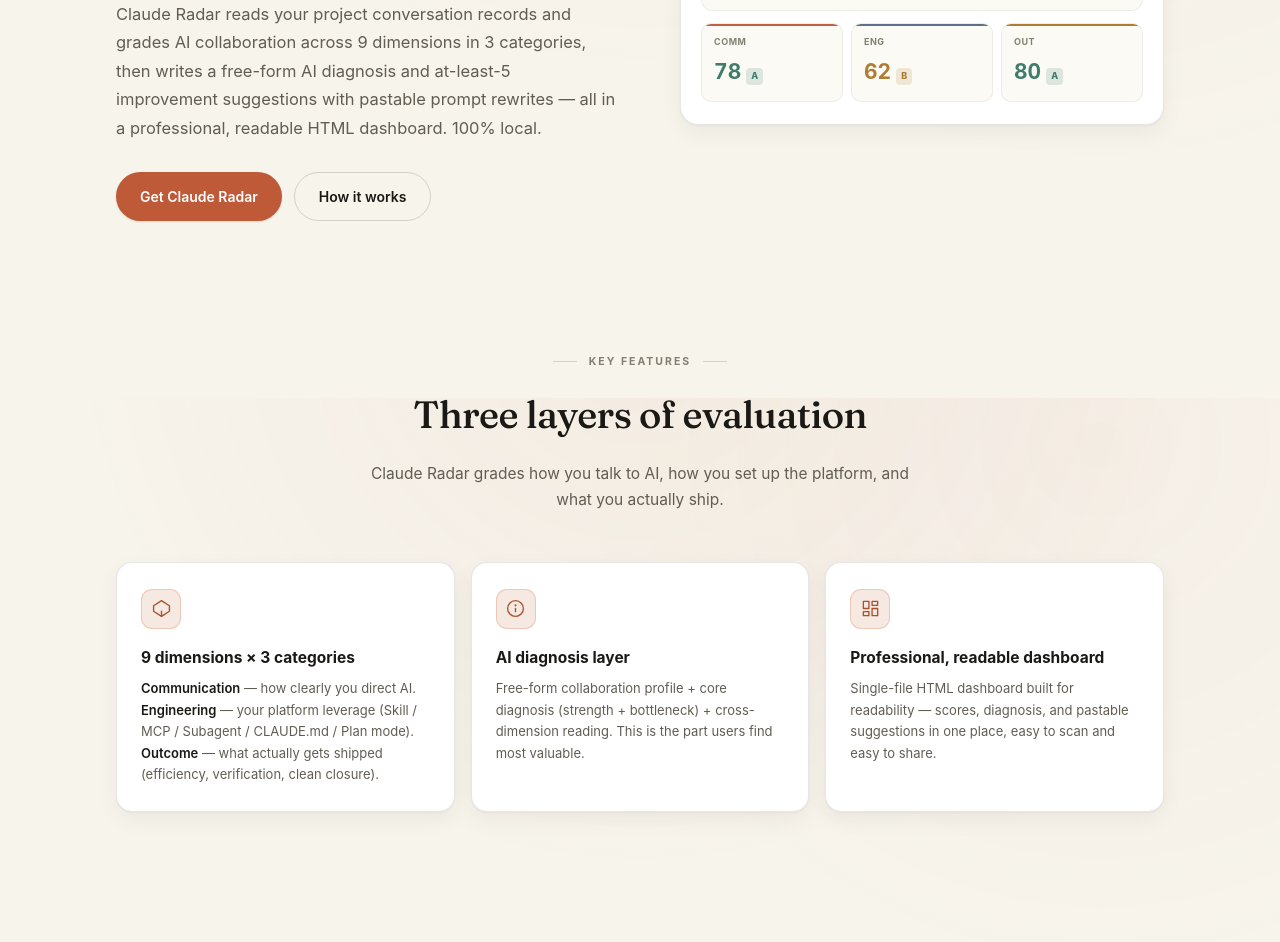
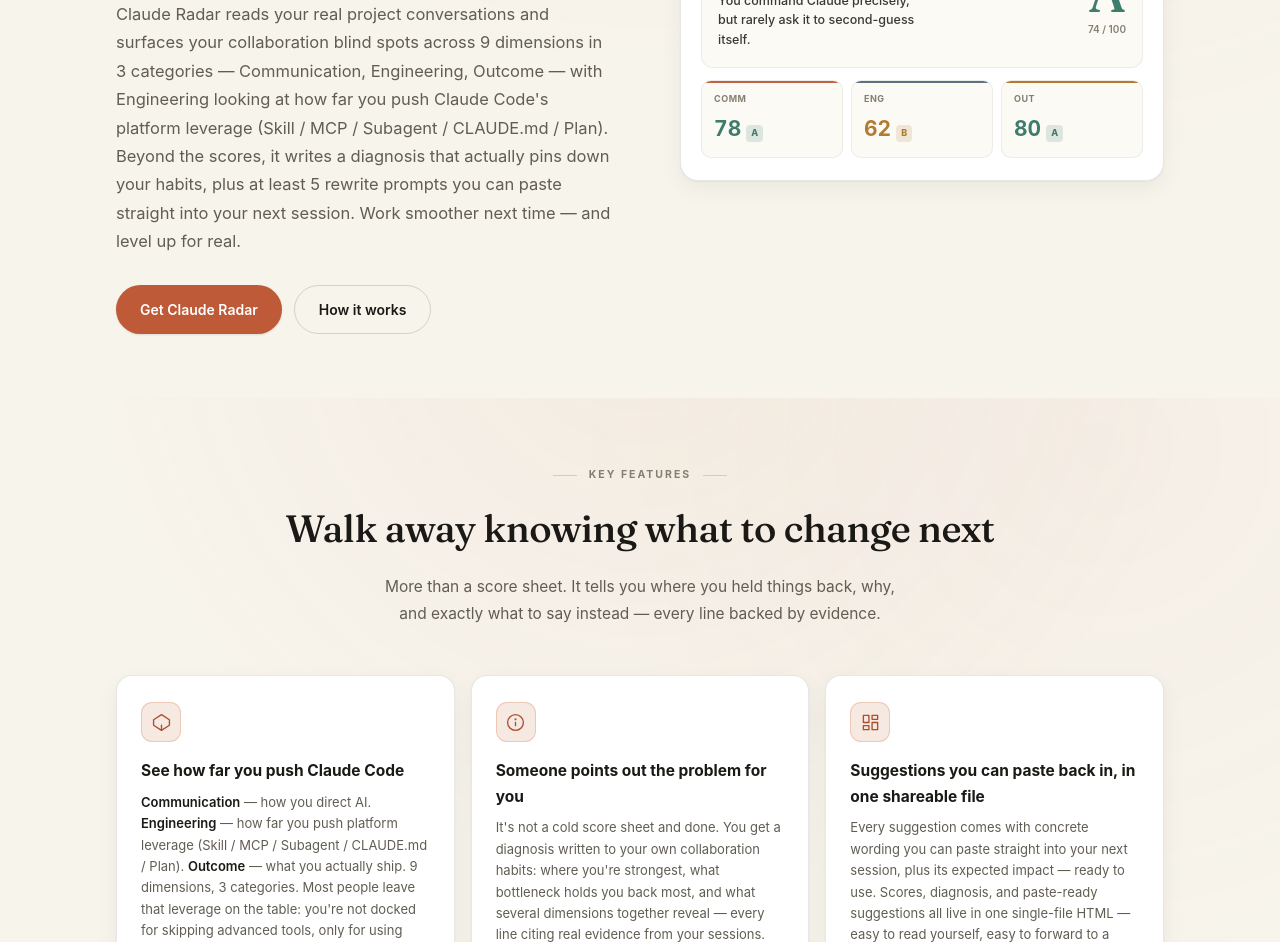
Before and after one commit to lemomo-ai/claude-radar, a plain HTML site: page docs/index.html in a window 1280 px wide. Shown: the part 402-1344 px from the top of the page. Drawn offline with Linux system fonts and the light colour scheme.

Commit message:
Rewrite landing copy to lead with user benefits (zh + en)

```diff
--- a/docs/index.html
+++ b/docs/index.html
@@ -369,8 +369,8 @@
   <section class="hero">
     <div class="hero-text">
       <div class="hero-badge"><span class="dot"></span><span data-en="CLAUDE CODE PLUGIN" data-zh="CLAUDE CODE 插件">CLAUDE CODE PLUGIN</span></div>
-      <h1 data-en="Decode how you<br><span class='g'>collaborate with AI.</span>" data-zh="解码你和 AI<br><span class='g'>的协作模式。</span>">Decode how you<br><span class="g">collaborate with AI.</span></h1>
-      <p class="hero-sub" data-en="Claude Radar reads your project conversation records and grades AI collaboration across 9 dimensions in 3 categories, then writes a free-form AI diagnosis and at-least-5 improvement suggestions with pastable prompt rewrites — all in a professional, readable HTML dashboard. 100% local." data-zh="Claude Radar 读取你的项目对话记录，从沟通力 / 工程力 / 成效 三大类 9 个维度评估，生成 AI 自由撰写的诊断和至少 5 条可直接粘贴的 prompt 改写建议，输出在一个专业可读的 HTML dashboard 中。全程本地。">Claude Radar reads your project conversation records and grades AI collaboration across 9 dimensions in 3 categories, then writes a free-form AI diagnosis and at-least-5 improvement suggestions with pastable prompt rewrites — all in a professional, readable HTML dashboard. 100% local.</p>
+      <h1 data-en="See exactly how<br><span class='g'>you work with Claude.</span>" data-zh="看清你和 Claude<br><span class='g'>到底配合得怎么样</span>">See exactly how<br><span class="g">you work with Claude.</span></h1>
+      <p class="hero-sub" data-en="Claude Radar reads your real project conversations and surfaces your collaboration blind spots across 9 dimensions in 3 categories — Communication, Engineering, Outcome — with Engineering looking at how far you push Claude Code's platform leverage (Skill / MCP / Subagent / CLAUDE.md / Plan). Beyond the scores, it writes a diagnosis that actually pins down your habits, plus at least 5 rewrite prompts you can paste straight into your next session. Work smoother next time — and level up for real." data-zh="Claude Radar 读你真实的项目对话，从沟通力、工程力、成效三类 9 个维度拉出你的协作短板——工程力这块专看你把 Claude Code 的平台杠杆（Skill / MCP / Subagent / CLAUDE.md / Plan）用到了几成。除了分数，它还会写一段戳到你本人的诊断，再给至少 5 条能直接粘回下次会话的改写话术。下次配合更顺，能力也跟着练上来。">Claude Radar reads your real project conversations and surfaces your collaboration blind spots across 9 dimensions in 3 categories — Communication, Engineering, Outcome — with Engineering looking at how far you push Claude Code's platform leverage (Skill / MCP / Subagent / CLAUDE.md / Plan). Beyond the scores, it writes a diagnosis that actually pins down your habits, plus at least 5 rewrite prompts you can paste straight into your next session. Work smoother next time — and level up for real.</p>
       <div class="hero-cta">
         <a href="https://github.com/LeifDiao/claude-radar" class="btn btn-sm btn-primary" data-en="Get Claude Radar" data-zh="免费使用">Get Claude Radar</a>
         <a href="https://github.com/LeifDiao/claude-radar/blob/main/docs/METHODOLOGY.md" class="btn btn-sm btn-ghost" id="ctaM" data-en="How it works" data-zh="评分原理">How it works</a>
@@ -429,30 +429,30 @@
   <section>
     <div class="stitle" data-en="Key Features" data-zh="核心特性">Key Features</div>
     <div class="sheading">
-      <h2 data-en="Three layers of evaluation" data-zh="三层评估">Three layers of evaluation</h2>
-      <p data-en="Claude Radar grades how you talk to AI, how you set up the platform, and what you actually ship." data-zh="Claude Radar 评估你怎么和 AI 说话、怎么搭建工程化环境、最终交付了什么。">Claude Radar grades how you talk to AI, how you set up the platform, and what you actually ship.</p>
+      <h2 data-en="Walk away knowing what to change next" data-zh="看完你就知道下一步该怎么改">Walk away knowing what to change next</h2>
+      <p data-en="More than a score sheet. It tells you where you held things back, why, and exactly what to say instead — every line backed by evidence." data-zh="不止给你一张分数表。它告诉你哪里拖了后腿、为什么，以及具体该换成什么说法——而且句句有据可查。">More than a score sheet. It tells you where you held things back, why, and exactly what to say instead — every line backed by evidence.</p>
     </div>
     <div class="new-cards">
       <div class="ncard">
         <div class="ncard-icon">
           <svg viewBox="0 0 24 24"><polygon points="12 2 22 8.5 22 15.5 12 22 2 15.5 2 8.5"/><polyline points="12 22 12 15.5"/></svg>
         </div>
-        <h3 data-en="9 dimensions × 3 categories" data-zh="9 维 × 3 类">9 dimensions × 3 categories</h3>
-        <p data-en="<strong>Communication</strong> — how clearly you direct AI. <strong>Engineering</strong> — your platform leverage (Skill / MCP / Subagent / CLAUDE.md / Plan mode). <strong>Outcome</strong> — what actually gets shipped (efficiency, verification, clean closure)." data-zh="<strong>沟通力</strong> —— 你怎么用文字驱动 AI。<strong>工程力</strong> —— 你对平台杠杆的使用（Skill / MCP / Subagent / CLAUDE.md / Plan 模式）。<strong>成效</strong> —— 实际产出（效率、验证、收尾）。"><strong>Communication</strong> — how clearly you direct AI. <strong>Engineering</strong> — your platform leverage (Skill / MCP / Subagent / CLAUDE.md / Plan mode). <strong>Outcome</strong> — what actually gets shipped (efficiency, verification, clean closure).</p>
+        <h3 data-en="See how far you push Claude Code" data-zh="看清你把 Claude Code 用到几成">See how far you push Claude Code</h3>
+        <p data-en="<strong>Communication</strong> — how you direct AI. <strong>Engineering</strong> — how far you push platform leverage (Skill / MCP / Subagent / CLAUDE.md / Plan). <strong>Outcome</strong> — what you actually ship. 9 dimensions, 3 categories. Most people leave that leverage on the table: you're not docked for skipping advanced tools, only for using them badly — endless retries, Plans opened then abandoned." data-zh="<strong>沟通力</strong>看你怎么用文字驱动 AI，<strong>工程力</strong>专看你把平台杠杆（Skill / MCP / Subagent / CLAUDE.md / Plan）用到几成，<strong>成效</strong>看你真正交付了什么——三类 9 维。这些平台能力大多数人都没用足：没用高级工具不扣分，用了却没用好（反复 retry、Plan 进了又抛）才扣分。"><strong>Communication</strong> — how you direct AI. <strong>Engineering</strong> — how far you push platform leverage (Skill / MCP / Subagent / CLAUDE.md / Plan). <strong>Outcome</strong> — what you actually ship. 9 dimensions, 3 categories. Most people leave that leverage on the table: you're not docked for skipping advanced tools, only for using them badly — endless retries, Plans opened then abandoned.</p>
       </div>
       <div class="ncard">
         <div class="ncard-icon">
           <svg viewBox="0 0 24 24"><circle cx="12" cy="12" r="10"/><path d="M12 16v-4"/><circle cx="12" cy="8" r="0.5" fill="currentColor"/></svg>
         </div>
-        <h3 data-en="AI diagnosis layer" data-zh="AI 诊断层">AI diagnosis layer</h3>
-        <p data-en="Free-form collaboration profile + core diagnosis (strength + bottleneck) + cross-dimension reading. This is the part users find most valuable." data-zh="自由格式协作画像 + 核心诊断（优势 + 瓶颈）+ 维度交叉解读。这是用户最看重的部分。">Free-form collaboration profile + core diagnosis (strength + bottleneck) + cross-dimension reading. This is the part users find most valuable.</p>
+        <h3 data-en="Someone points out the problem for you" data-zh="分数之外，有人替你点出问题">Someone points out the problem for you</h3>
+        <p data-en="It's not a cold score sheet and done. You get a diagnosis written to your own collaboration habits: where you're strongest, what bottleneck holds you back most, and what several dimensions together reveal — every line citing real evidence from your sessions. This is the part users value most." data-zh="不是甩给你一张冷冰冰的分数表就完。你会拿到一段贴着你本人协作习惯写的诊断：最强的一项在哪、最拖后腿的瓶颈是什么、几个维度合起来又说明了什么——每句话都引用你会话里的真实证据。这也是用户最看重的部分。">It's not a cold score sheet and done. You get a diagnosis written to your own collaboration habits: where you're strongest, what bottleneck holds you back most, and what several dimensions together reveal — every line citing real evidence from your sessions. This is the part users value most.</p>
       </div>
       <div class="ncard">
         <div class="ncard-icon">
           <svg viewBox="0 0 24 24"><rect x="3" y="3" width="7" height="9"/><rect x="14" y="3" width="7" height="5"/><rect x="14" y="12" width="7" height="9"/><rect x="3" y="16" width="7" height="5"/></svg>
         </div>
-        <h3 data-en="Professional, readable dashboard" data-zh="专业可读的 Dashboard">Professional, readable dashboard</h3>
-        <p data-en="Single-file HTML dashboard built for readability — scores, diagnosis, and pastable suggestions in one place, easy to scan and easy to share." data-zh="单文件 HTML dashboard，专为可读性设计 —— 分数、诊断、可粘贴建议集中在一处，易扫易分享。">Single-file HTML dashboard built for readability — scores, diagnosis, and pastable suggestions in one place, easy to scan and easy to share.</p>
+        <h3 data-en="Suggestions you can paste back in, in one shareable file" data-zh="建议能直接粘回去用，报告随手就能分享">Suggestions you can paste back in, in one shareable file</h3>
+        <p data-en="Every suggestion comes with concrete wording you can paste straight into your next session, plus its expected impact — ready to use. Scores, diagnosis, and paste-ready suggestions all live in one single-file HTML — easy to read yourself, easy to forward to a teammate." data-zh="每条改进建议都附一段能原样复制粘贴进下次会话的具体话术，外加预期影响——看完就能用。分数、诊断、可粘贴建议都收在一个单文件 HTML 里，自己看顺手，转发给同事也方便。">Every suggestion comes with concrete wording you can paste straight into your next session, plus its expected impact — ready to use. Scores, diagnosis, and paste-ready suggestions all live in one single-file HTML — easy to read yourself, easy to forward to a teammate.</p>
       </div>
     </div>
   </section>
@@ -462,7 +462,7 @@
     <div class="stitle" data-en="9 Dimensions × 3 Categories" data-zh="九维三类">9 Dimensions × 3 Categories</div>
     <div class="sheading">
       <h2 data-en="Measured, not guessed" data-zh="每一分都有据可查">Measured, not guessed</h2>
-      <p data-en="Every score traces back to specific signals in your session history. No black box, no vibes." data-zh="所有评分来自你会话历史中的真实信号 —— 不是 AI 的"感觉"。">Every score traces back to specific signals in your session history. No black box, no vibes.</p>
+      <p data-en="Every score traces back to specific signals in your session history. No black box, no vibes." data-zh="所有评分来自你会话历史中的真实信号 —— 不是 AI 的「感觉」。">Every score traces back to specific signals in your session history. No black box, no vibes.</p>
     </div>
     <div class="cats-grid">
       <!-- Communication -->
@@ -486,7 +486,7 @@
           <div class="cat-dim">
             <div class="cat-dim-name" data-en="Steering" data-zh="导航力">Steering</div>
             <div class="cat-dim-zh" data-en="Course Correction" data-zh="Steering">Course Correction</div>
-            <div class="cat-dim-desc" data-en="Precise corrections with reasoning, not 'that's wrong'" data-zh="带原因的精准纠正，不只是"不对，重来"">Precise corrections with reasoning, not "that's wrong"</div>
+            <div class="cat-dim-desc" data-en="Precise corrections with reasoning, not 'that's wrong'" data-zh="带原因的精准纠正，不只是「不对，重来」">Precise corrections with reasoning, not "that's wrong"</div>
           </div>
         </div>
       </div>
@@ -533,7 +533,7 @@
           <div class="cat-dim">
             <div class="cat-dim-name" data-en="Proof Check" data-zh="鉴定术">Proof Check</div>
             <div class="cat-dim-zh" data-en="Verification" data-zh="Proof Check">Verification</div>
-            <div class="cat-dim-desc" data-en="Tests, reviews, no blind 'looks good' accepts" data-zh="测试、审查、不再"看起来不错"盲接受">Tests, reviews, no blind "looks good" accepts</div>
+            <div class="cat-dim-desc" data-en="Tests, reviews, no blind 'looks good' accepts" data-zh="测试、审查、不再「看起来不错」盲接受">Tests, reviews, no blind "looks good" accepts</div>
           </div>
           <div class="cat-dim">
             <div class="cat-dim-name" data-en="Completion" data-zh="收尾度">Completion</div>
```
